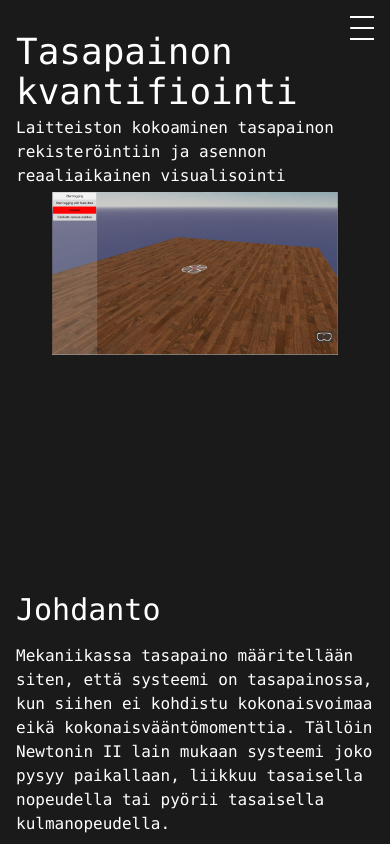
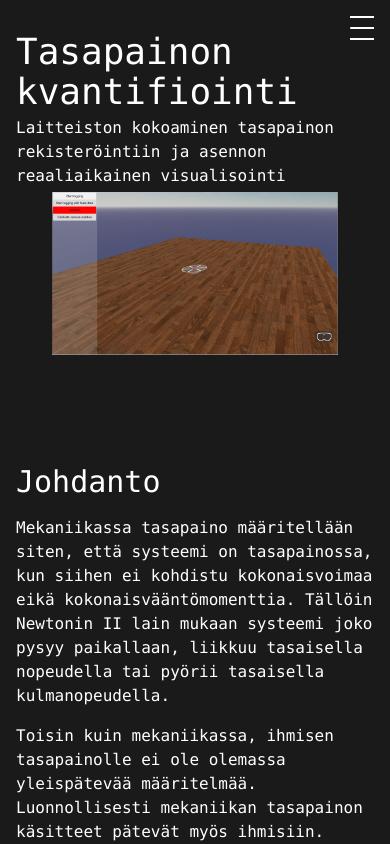
Before and after one commit to saarlemo/nettisivut, a Next.js app: page /projekteja/1 in a window 390 px wide. Shown: the top 844 px of the page. Built offline with nearby package versions, Linux system fonts and the light colour scheme.

Commit message:
Mobiili-CSS korjaus, .htaccess ja 404

```diff
--- a/components/ImageCarousel.tsx
+++ b/components/ImageCarousel.tsx
@@ -19,8 +19,8 @@ const ImageCarousel: React.FC<CarouselProps> = ({ images }) => {
     }
 
     return (
-        <div className="relative w-full h-96 max-w-4xl mx-auto">
-            <div className={`relative overflow-hidden ${images.length === 1 ? "h-full" : "h-[90%]" } w-full`}>
+        <div className="relative w-full h-64 md:h-96 mx-auto">
+            <div className={`relative overflow-hidden ${images.length === 1 ? "h-full" : "h-[80%] md:h-[90%]" } w-full`}>
                 {images.map((image, index) => (
                     <div
                         key={index}
@@ -39,7 +39,7 @@ const ImageCarousel: React.FC<CarouselProps> = ({ images }) => {
                     </div>
                 ))}
             </div>
-            <div className={`flex flex-row relative w-full ${images.length === 1 ? "hidden" : "h-[10%]" } w-full`}>
+            <div className={`flex flex-row relative w-full ${images.length === 1 ? "hidden" : "h-[20%] md:h-[10%]" } w-full`}>
                 <button
                     onClick={goToPrevious}
                     className="flex items-center justify-end h-full w-full"
--- a/next.config.mjs
+++ b/next.config.mjs
@@ -4,7 +4,7 @@ const isProd = process.env.NODE_ENV === 'production'
 const nextConfig = {
     output: 'export',
     trailingSlash: true,
-    assetPrefix: isProd ? 'https://saarlemo.fi/' : "./",
+    assetPrefix: isProd ? 'https://saarlemo.fi/' : "/",
     basePath: '',
     images: { unoptimized: true }
 };
```
Also changed, not shown: 1 other file (tests, documents, lock files or other folders).
